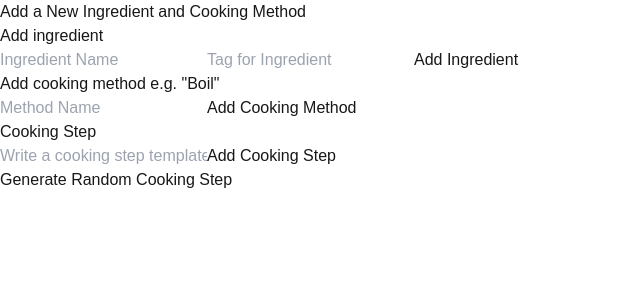
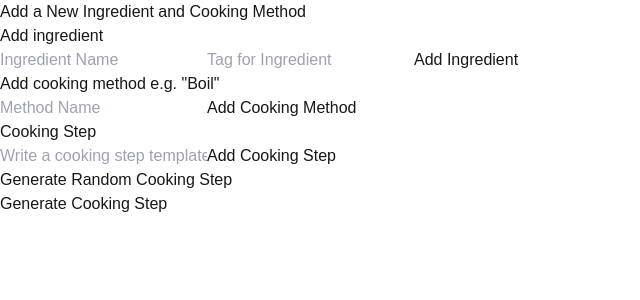
Before and after one commit to jayden-gillam/CS-311-Project-3, a Next.js app: page / in a window 1280 px wide. Shown: the top 300 px of the page, without its empty margins (0-640 px from the left). Built offline with nearby package versions, Linux system fonts and the light colour scheme.

Commit message:
fixed issue

```diff
--- a/app/page.tsx
+++ b/app/page.tsx
@@ -1,3 +1,6 @@
+'use client';
+
+import { useState } from 'react';
 import { neon } from '@neondatabase/serverless';
 
 // Vercel has updated its Storage system so that I can't just create a postgressql database so I am using Neon and I am working on a modified
@@ -5,8 +8,7 @@ import { neon } from '@neondatabase/serverless';
 // I have used previous lecture slides and videos, Neon docs and ChatGPT extensively in this project to help me create this project and database
 
 export default function Page() {
-
-  var currentRecipe = "";
+  const [currentRecipe, setCurrentRecipe] = useState<string | null>(null);
 
   async function addIngredient(formData: FormData) {
     'use server';
@@ -53,26 +55,28 @@ export default function Page() {
     await sql`INSERT INTO steptemplates (template) VALUES (${template})`;
   }
 
-  async function generateCookingStep() {
-    'use server';
+  //used ChatGPT to understand, fix and implement this function
+
+  async function fetchGeneratedCookingStep() {
     const sql = neon(`${process.env.DATABASE_URL}`);
 
     const randomStep = await sql`SELECT template FROM steptemplates ORDER BY RANDOM() LIMIT 1`;
-    const stepTemplate = randomStep[0].template;
+    const stepTemplate = randomStep[0]?.template;
 
     if (!stepTemplate) {
-      currentRecipe = "No cooking steps available.";
+      setCurrentRecipe("No cooking steps available.");
+      return;
     }
 
     const ingredientResult = await sql`SELECT name FROM ingredients ORDER BY RANDOM() LIMIT 1`;
-    const ingredient = ingredientResult[0].name;
+    const ingredient = ingredientResult[0]?.name; // used ChatGPT to help me fix this
 
     const methodResult = await sql`SELECT name FROM methods ORDER BY RANDOM() LIMIT 1`;
-    const method = methodResult[0].name;
+    const method = methodResult[0]?.name // used ChatGPT to help me fix this
 
     const completedStep = stepTemplate.replace(/\*/g, ingredient).replace(/\^/g, method);
 
-    currentRecipe = completedStep;
+    setCurrentRecipe(completedStep);
   }
 
 
@@ -99,11 +103,19 @@ export default function Page() {
         <button type="submit">Add Cooking Step</button>
       </form>
 
-      <form action={generateCookingStep}>
-        <button type="submit">Generate Random Cooking Step</button>
-      </form>
+      <div>
+        <h2>Generate Random Cooking Step</h2>
+        <button onClick={async () => {
+          await fetchGeneratedCookingStep();
+        }}>Generate Cooking Step</button>
 
-      <div>{currentRecipe}</div>
+        {currentRecipe && (
+          <div>
+            <h3>Generated Cooking Step:</h3>
+            <p>{currentRecipe}</p>
+          </div>
+        )}
+      </div>
 
     </div>
   );
```
